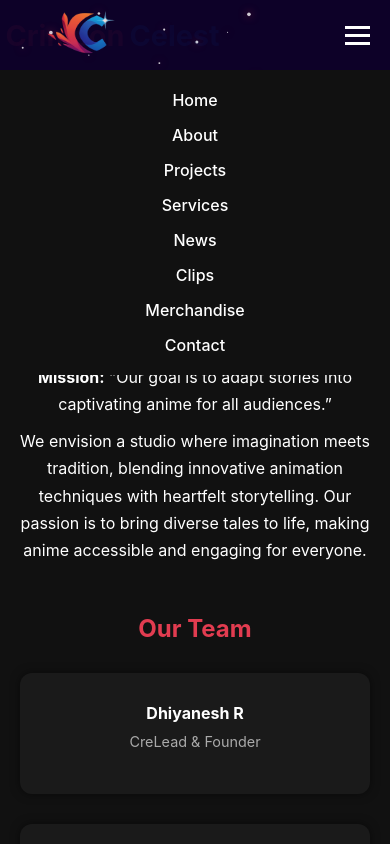
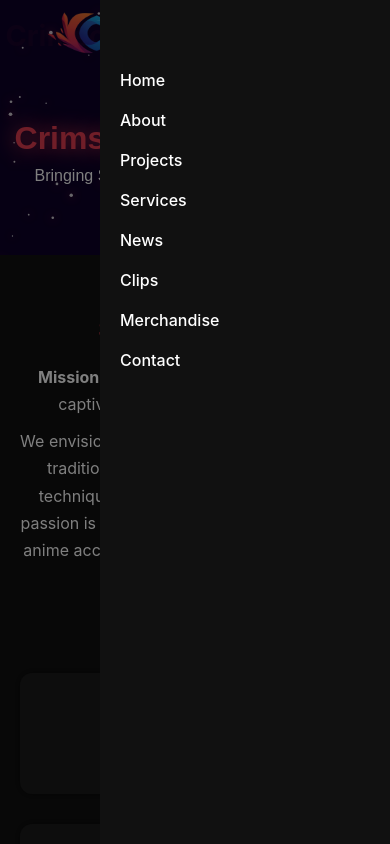
Before and after one commit to Dhiyanesh88/crimsonstudioweb, a React (Create React App) app: page / in a window 390 px wide. Both pictures are taken after a click on the element 357 px from the left and 35 px from the top of the page. Shown: the top 844 px of the page. Built offline with nearby package versions, Linux system fonts and the light colour scheme.

Commit message:
hamburger

```diff
--- a/src/components/header.jsx
+++ b/src/components/header.jsx
@@ -1,4 +1,4 @@
-import React, { useState, useEffect } from "react";
+import React, { useState, useEffect, useRef } from "react";
 
 export default function Header() {
   const navLinksLeft = [
@@ -19,6 +19,9 @@ export default function Header() {
   const [menuOpen, setMenuOpen] = useState(false);
   const [isMobile, setIsMobile] = useState(false);
 
+  const touchStartX = useRef(null);
+  const touchEndX = useRef(null);
+
   // Logo fade effect
   useEffect(() => {
     const interval = setInterval(() => {
@@ -34,10 +37,26 @@ export default function Header() {
   // Detect mobile screen
   useEffect(() => {
     const handleResize = () => setIsMobile(window.innerWidth <= 768);
-    handleResize(); // check initially
+    handleResize();
     window.addEventListener("resize", handleResize);
     return () => window.removeEventListener("resize", handleResize);
   }, []);
+
+  // Swipe to close handlers
+  const handleTouchStart = (e) => {
+    touchStartX.current = e.touches[0].clientX;
+  };
+
+  const handleTouchMove = (e) => {
+    touchEndX.current = e.touches[0].clientX;
+  };
+
+  const handleTouchEnd = () => {
+    if (touchStartX.current - touchEndX.current > 50) {
+      // swipe left
+      setMenuOpen(false);
+    }
+  };
 
   const linkStyle = {
     color: "#fff",
@@ -56,7 +75,6 @@ export default function Header() {
         padding: "0px 20px",
         height: "70px",
         background: "transparent",
-        position: "sticky",
         top: 0,
         zIndex: 1000,
       }}
@@ -153,20 +171,23 @@ export default function Header() {
         </div>
       )}
 
-      {/* Mobile Dropdown Menu */}
-      {isMobile && menuOpen && (
+      {/* Mobile Side Menu */}
       <div
+        onTouchStart={handleTouchStart}
+        onTouchMove={handleTouchMove}
+        onTouchEnd={handleTouchEnd}
         style={{
-            position: "absolute",
-            top: "70px",
-            left: 0,
-            right: 0,
+          position: "fixed",
+          top: 0,
+          right: menuOpen ? 0 : "-350px",
+          width: "250px",
+          height: "100vh",
           background: "#111",
-            padding: "20px 0",
           display: "flex",
           flexDirection: "column",
-            alignItems: "center",
-            gap: "15px",
+          padding: "70px 20px",
+          gap: "20px",
+          transition: "right 0.3s ease-in-out",
           zIndex: 999,
         }}
       >
@@ -183,6 +204,21 @@ export default function Header() {
           </a>
         ))}
       </div>
+
+      {/* Overlay */}
+      {menuOpen && (
+        <div
+          onClick={() => setMenuOpen(false)}
+          style={{
+            position: "fixed",
+            top: 0,
+            left: 0,
+            width: "100vw",
+            height: "100vh",
+            background: "rgba(0,0,0,0.5)",
+            zIndex: 998,
+          }}
+        />
       )}
     </header>
   );
```
Lines whose indentation alone changed are shown as unchanged.
